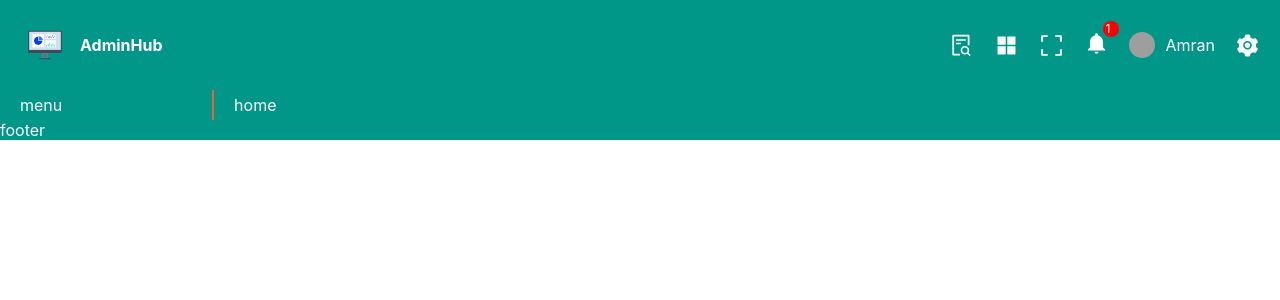
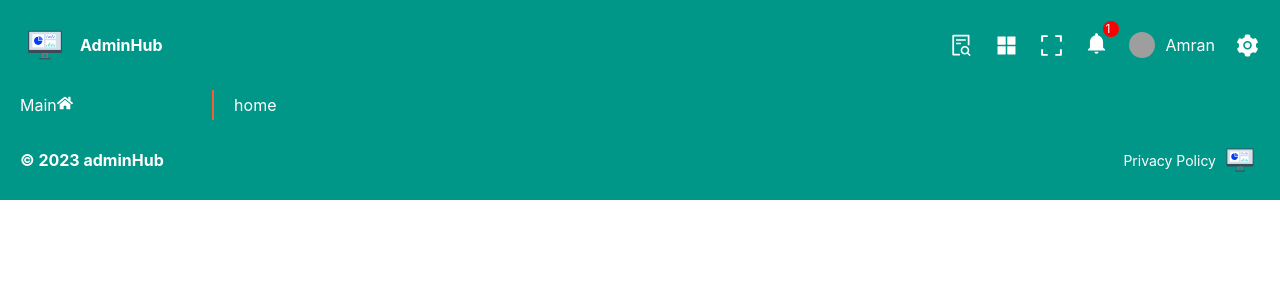
Before and after one commit to AJAmran/dash-board, a React (Vite) app: page / in a window 1280 px wide. Shown: the top 300 px of the page. Built offline with nearby package versions, Linux system fonts and the light colour scheme; grey boxes are pictures that could not be loaded.

Commit message:
added footer

```diff
--- a/src/components/footer/Footer.tsx
+++ b/src/components/footer/Footer.tsx
@@ -1,8 +1,15 @@
 import "./footer.scss";
 
-
 const Footer = () => {
-  return <div>footer</div>;
+  return (
+    <div className="footer">
+      <p>&copy; 2023 adminHub</p>
+      <div>
+        <a href="#">Privacy Policy</a>
+        <img src="logo.svg" alt="logo" height={40} width={40} />
+      </div>
+    </div>
+  );
 };
 
 export default Footer;
--- a/src/components/footer/footer.scss
+++ b/src/components/footer/footer.scss
@@ -0,0 +1,18 @@
+.footer {
+  padding: 20px;
+  display: flex;
+  align-items: center;
+  justify-content: space-between;
+  p {
+    font-weight: bold;
+  }
+  div {
+    display: flex;
+    align-items: center;
+    gap: 4px;
+    justify-content: end;
+    a {
+      font-size: 14px;
+    }
+  }
+}
--- a/src/components/menu/Menu.tsx
+++ b/src/components/menu/Menu.tsx
@@ -1,11 +1,18 @@
-import './menu.scss'
+import { Link } from "react-router-dom";
+import "./menu.scss";
+import { FaHome } from "react-icons/fa";
 
 const Menu = () => {
-    return (
-        <div>
-            menu
-        </div>
-    );
+  return (
+    <div className="menu">
+      <div className="item">
+        <span className="title">Main</span>
+        <Link to="/">
+          <FaHome />
+        </Link>
+      </div>
+    </div>
+  );
 };
 
 export default Menu;
--- a/src/components/navbar/Navbar.tsx
+++ b/src/components/navbar/Navbar.tsx
@@ -6,7 +6,6 @@ import {
   AiOutlineFileSearch,
 } from "react-icons/ai";
 import { IoMdNotifications } from "react-icons/io";
-import { BiSolidUserCircle } from "react-icons/bi";
 
 const Navbar = () => {
   return (
@@ -22,7 +21,7 @@ const Navbar = () => {
         <span>AdminHub</span>
       </div>
       <div className="icons">
-        <AiOutlineFileSearch  className="icon"/>
+        <AiOutlineFileSearch className="icon" />
         <AiFillAppstore className="icon" />
         <AiOutlineExpand className="icon" />
         <div className="notification">
```
Also changed, not shown: src/utils/data/Data.ts (added, +97 -0 lines).
